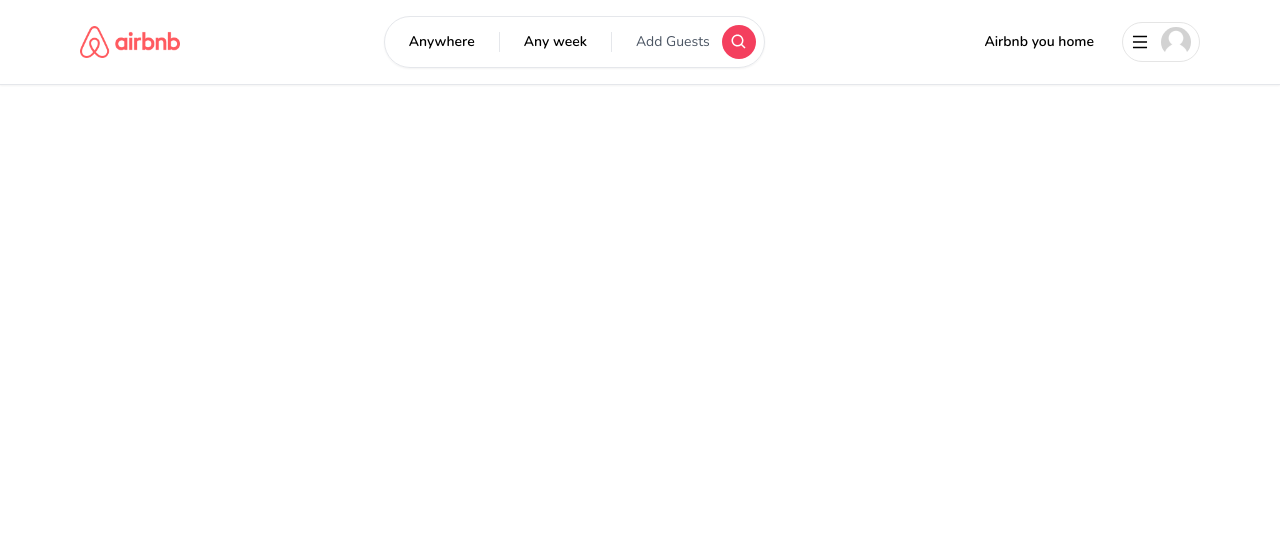
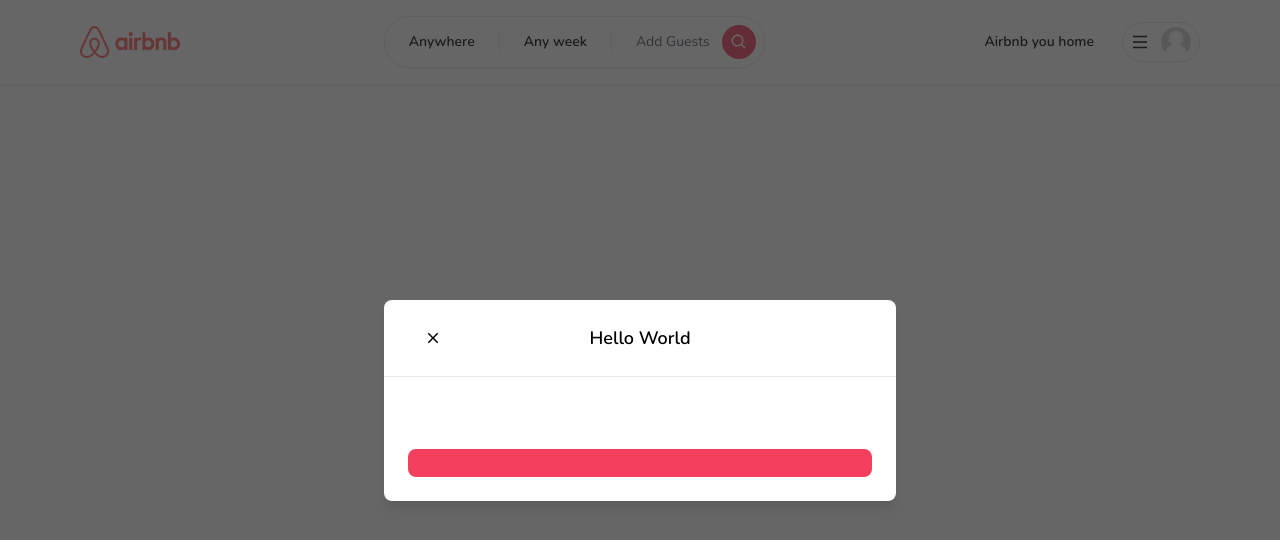
Before and after one commit to gabomoreira/airbnb-clone, a Next.js app: page / in a window 1280 px wide. Shown: the top 540 px of the page. Built offline with nearby package versions, Linux system fonts and the light colour scheme.

Commit message:
feat: Modal component in production

```diff
--- /dev/null
+++ b/app/components/Button.tsx
@@ -0,0 +1,56 @@
+'use client';
+
+import {IconType} from 'react-icons'
+
+interface Props {
+    label: string
+    onClick: (e: React.MouseEvent<HTMLButtonElement>) => void
+    disabled?: boolean
+    outline?: boolean
+    small?: boolean
+    icon?: IconType
+}
+
+export default function Button({
+    label,
+    onClick,
+    disabled,
+    outline,
+    small,
+    icon: Icon
+}: Props) {
+  return (
+    <button
+        onClick={onClick}
+        disabled={disabled}
+        className={`
+            relative
+            disabled:opacity-70
+            disabled:cursor-not-allowed
+            rounded-lg
+            hover:opacity-80
+            transition
+            w-full
+            ${outline ? 'bg-white' : 'bg-rose-500'}
+            ${outline ? 'border-white' : 'border-rose-500'}
+            ${outline ? 'text-black' : 'text-white'}
+            ${small ? 'p-1' : 'p-3'}
+            ${small ? 'text-sm' : 'text-md'}
+            ${small ? 'font-light' : 'font-semibold'}
+            ${small ? 'border-[1px]' : 'border-2'}
+        `}
+    >
+        {Icon && (
+            <Icon
+                className='
+                    absolute
+                    left-4
+                    top-3
+                '
+                size={24}
+            />
+        )}
+        {label}
+    </button>
+  )
+}
--- /dev/null
+++ b/app/components/modals/Modal.tsx
@@ -0,0 +1,181 @@
+'use client'
+
+import { useCallback, useEffect, useState } from "react"
+import {IoMdClose} from 'react-icons/io'
+import Button from "../Button"
+
+interface Props {
+    isOpen?: boolean
+    onClose: () => void
+    onSubmit: () => void
+    title?: string
+    body?: React.ReactElement
+    footer?: React.ReactElement
+    actionLabel: string
+    disabled?: boolean
+    secondaryAction?: () => void
+    secondaryLabel?: string
+}
+
+export default function Modal({
+    isOpen,
+    onClose,
+    onSubmit,
+    title,
+    body,
+    footer,
+    actionLabel,
+    disabled,
+    secondaryAction,
+    secondaryLabel
+}: Props) {
+    const [showModal, setShowModal] = useState(isOpen)
+
+    const handleClose = useCallback(() => {
+        if(disabled) return
+
+
+        setShowModal(false)
+        setTimeout(() => {
+            onClose()
+        }, 300)
+    }, [disabled, onClose])
+
+    const handleSubmit = useCallback(() => {
+        if(disabled) return
+
+        onSubmit()
+    } ,[disabled, onSubmit])
+
+    const handleSecondaryAction = useCallback(() => {
+        if(disabled || !secondaryAction) return
+
+        secondaryAction()
+    } ,[disabled, onSubmit])
+
+    useEffect(() => {
+        setShowModal(isOpen)
+    }, [isOpen])
+
+    if(!isOpen) return null
+
+  return (
+    <>
+        <div
+            className="
+                justify-center
+                items-center
+                flex
+                overflow-x-hidden
+                overflow-y-auto
+                fixed
+                inset-0
+                z-50
+                outline-none
+                focus:outline-none
+                bg-neutral-800/70
+
+
+            ">
+                <div
+                    className="
+                        relative
+                        w-full
+                        md:w-4/6
+                        lg:w-3/6
+                        xl:w-2/5
+                        my-6
+                        mx-auto
+                        h-full
+                        lg:h-auto
+                        md:h-auto
+                    ">
+                        {/* Content */}
+                        <div
+                            className={`
+                                translate
+                                duration-300
+                                h-full
+                                ${showModal ? 'translate-y-0' : 'translate-y-full'}
+                                ${showModal ? 'opacity-100' : 'opacity-0'}
+                            `}
+                        >
+                            <div
+                                className="
+                                    translate
+                                    h-full
+                                    lg:h-auto
+                                    md:h-auto
+                                    border-0
+                                    rounded-lg
+                                    shadow-lg
+                                    relative
+                                    flex
+                                    flex-col
+                                    w-full
+                                    bg-white
+                                    outline-none
+                                    focus:outline-none
+                                "
+                            >
+                                {/* Header */}
+                                <div
+                                    className="
+                                        flex
+                                        items-center
+                                        p-6
+                                        rounded-t
+                                        justify-center
+                                        relative
+                                        border-b-[1px]
+
+                                    "
+                                >
+                                    <button
+                                        onClick={handleClose}
+                                        className="
+                                            p-1
+                                            border-0
+                                            hover:opacity-70
+                                            transition
+                                            absolute
+                                            left-9
+                                        "
+                                    >
+                                        <IoMdClose size={18} />
+                                    </button>
+
+                                    <div className="text-lg font-semibold">
+                                        {title}
+                                    </div>
+                                </div>
+
+                                {/* Body */}
+                                <div className="relative p-6 flex-auto">
+                                    {body}
+                                </div>
+
+                                {/* Footer */}
+                                <div className="flex flex-col gap-2 p-6">
+                                    <div className="
+                                        flex
+                                        flex-row
+                                        items-center
+                                        gap-4
+                                        w-full
+
+                                    ">
+                                        <Button
+                                            disabled={disabled}
+                                            label={actionLabel}
+                                            onClick={handleSubmit}
+                                        />
+                                    </div>
+                                </div>
+                            </div>
+                        </div>
+                </div>
+        </div>
+    </>
+  )
+}
--- a/app/layout.tsx
+++ b/app/layout.tsx
@@ -1,8 +1,9 @@
 import './globals.css'
 
 import { Nunito } from 'next/font/google'
-import Navbar from './components/Navbar/Navbar'
+import Navbar from './components/navbar/Navbar'
 import ClientOnly from './components/ClientOnly'
+import Modal from './components/modals/Modal'
 
 export const metadata = {
   title: 'Airbnb',
@@ -22,6 +23,10 @@
     <html lang="en">
       <body className={font.className}>
         <ClientOnly>
+          <Modal
+            isOpen
+            title='Hello World'
+           />
           <Navbar />
         </ClientOnly>
         {children}
```
Also changed, not shown: app/components/navbar/Logo.tsx (renamed from app/components/Navbar/Logo.tsx), app/components/navbar/MenuItem.tsx (renamed from app/components/Navbar/MenuItem.tsx), app/components/navbar/Navbar.tsx (renamed from app/components/Navbar/Navbar.tsx), app/components/navbar/Search.tsx (renamed from app/components/Navbar/Search.tsx), app/components/navbar/UserMenu.tsx (renamed from app/components/Navbar/UserMenu.tsx).
